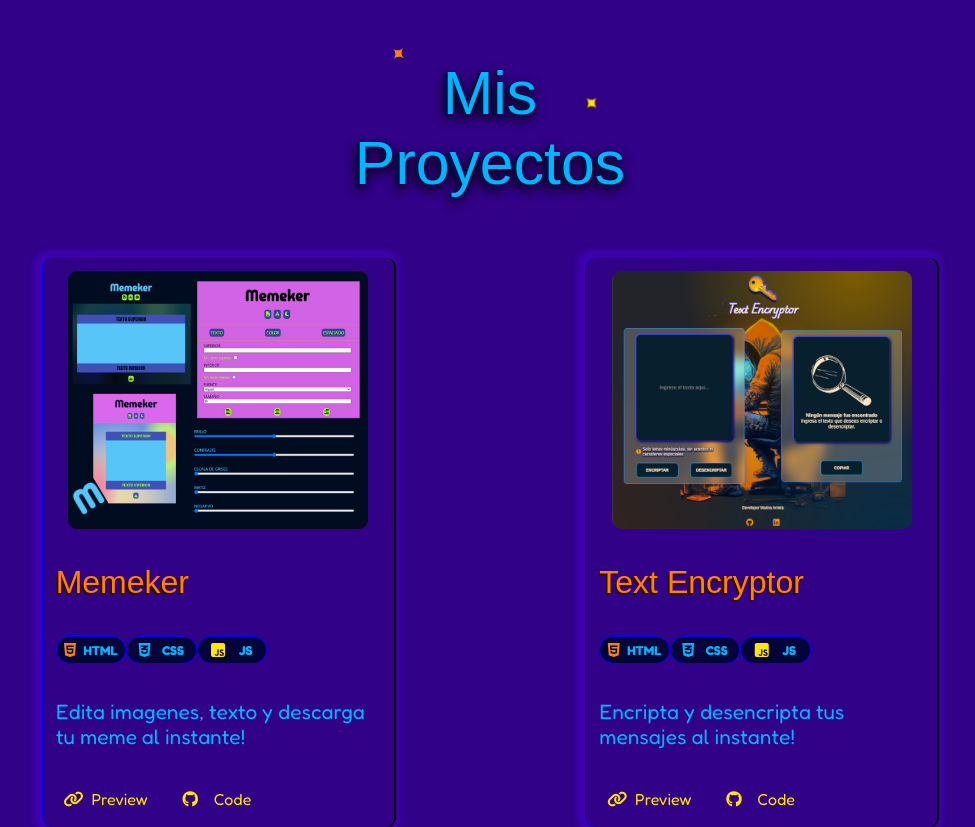
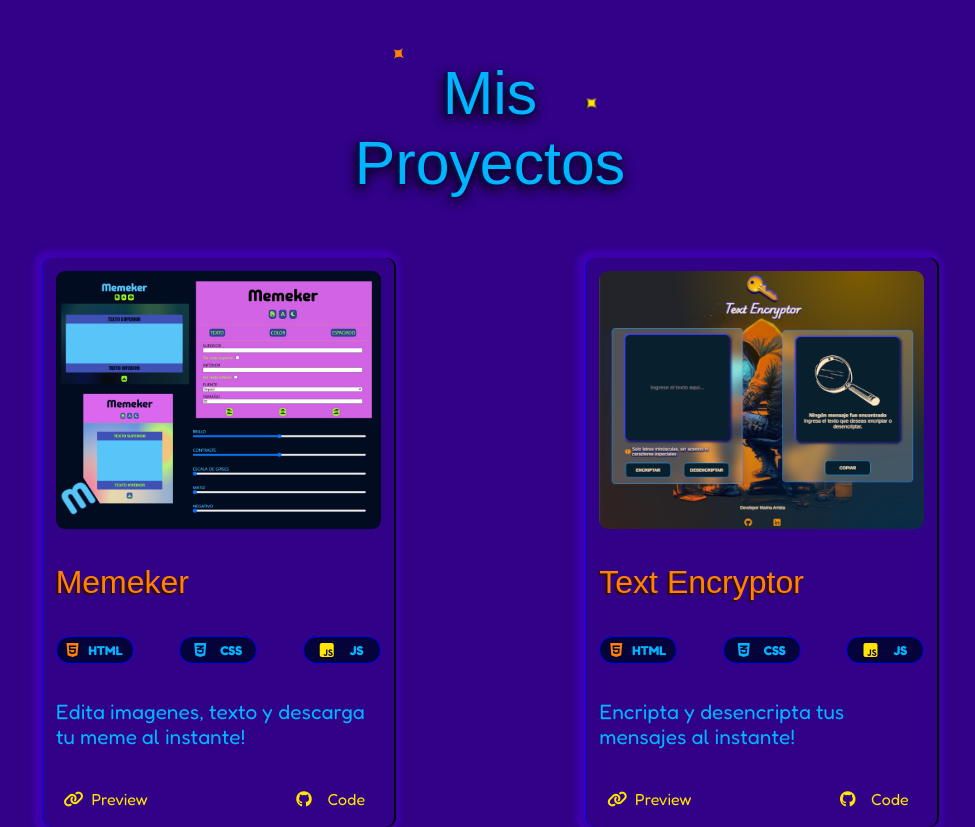
Before and after one commit to MarinaArrieta/MarinaArrieta, a plain HTML site: page index.html in a window 1280 px wide. Shown: the part 2078-2905 px from the top of the page, without its empty margins (150-1125 px from the left). Drawn offline with nearby package versions, Linux system fonts and the light colour scheme; a web font is replaced by a local one.

Commit message:
cambios card en desktop lg

```diff
--- a/css/desktop.css
+++ b/css/desktop.css
@@ -36,11 +36,12 @@ main p {
 }
 
 .img__proyect {
-    width: 300px;
+    /* width: 300px; */
+    width: 100%;
 }
 
-ul {
-    width: 65%;
+ul{
+    width: 100%;
 }
 
 .wave2 {
@@ -119,9 +120,9 @@ footer ul li i{
         top: -67px;
     }
 
-    .container__article {
+    /* .container__article {
         width: 30%;
-    }
+    } */
 
     .perro img {
         width: 17%;
```
